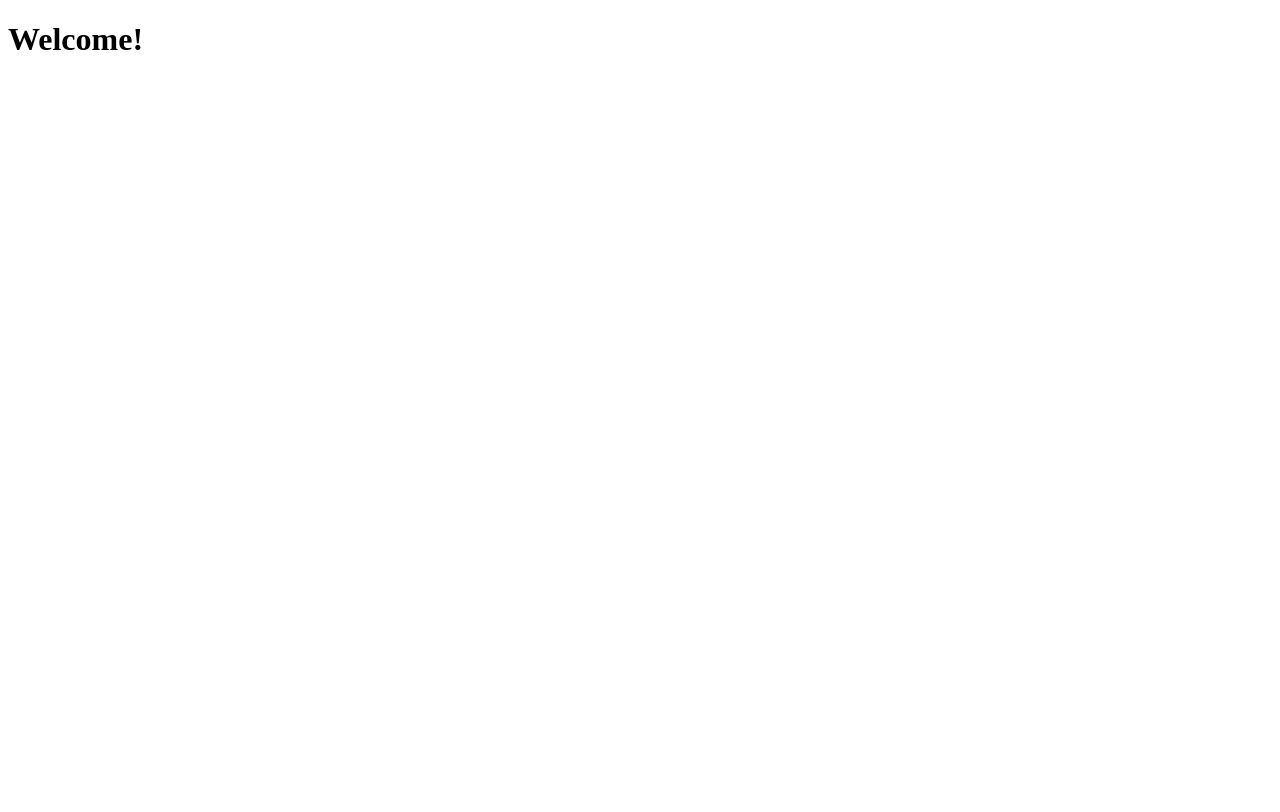
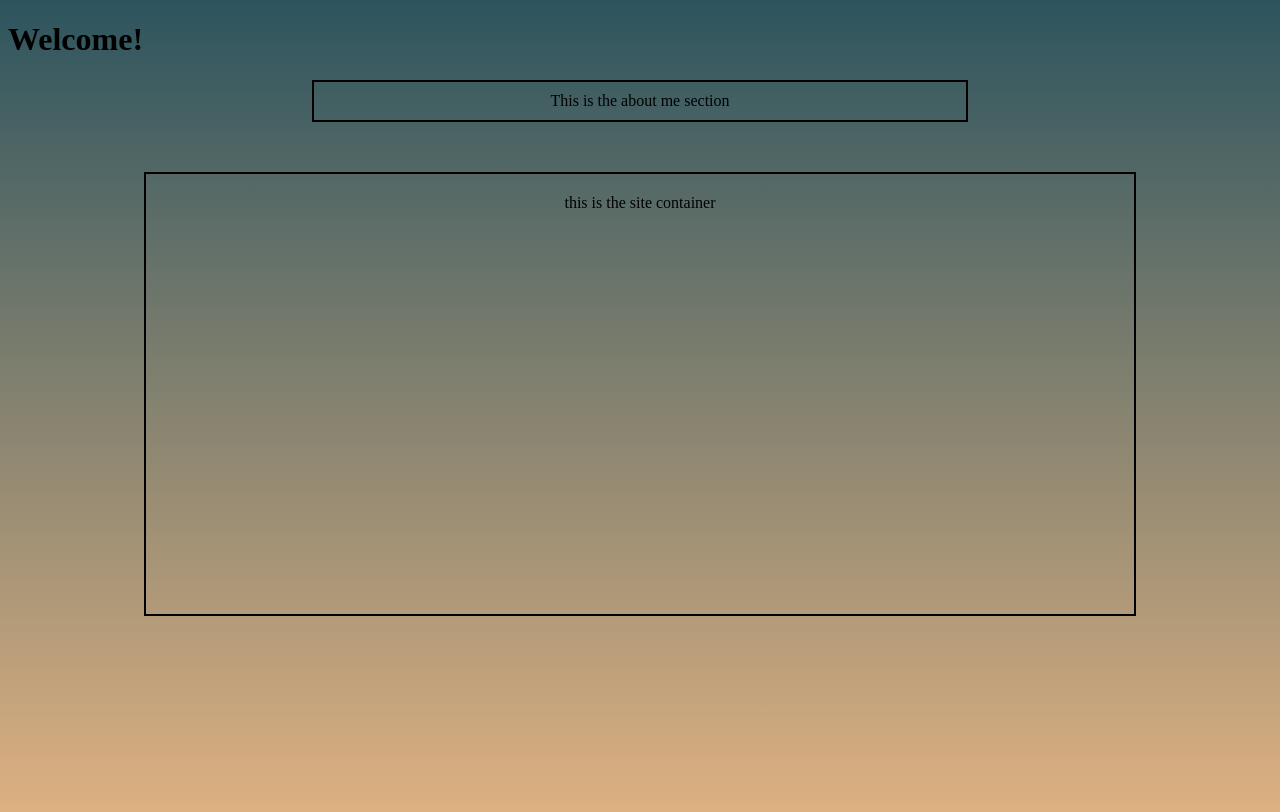
Before and after one commit to NandoLofi/portfoliofinal, a plain HTML site: page portfolio.html in a window 1280 px wide. Drawn offline with Linux system fonts and the light colour scheme.

Commit message:
more styling and sample photos

```diff
--- a/portfolio.css
+++ b/portfolio.css
@@ -1,3 +1,20 @@
 body {
-    background-color: #e3a72f;
+    background: linear-gradient(#2d545e, #e1b382);
+    height: 100vh;
 }
+.aboutme_container {
+    margin: auto;
+    width: 50%;
+    border: 2px solid black;
+    padding: 10px;
+    text-align: center;
+}
+.site_container {
+    margin: 50px auto;
+    height: 50%;
+    width: 50%;
+    padding: 20px;
+    text-align: center;
+    border: 2px solid black;
+    width: 75%;
+}
--- a/portfolio.html
+++ b/portfolio.html
@@ -4,16 +4,19 @@
     <meta charset="UTF-8">
     <meta http-equiv="X-UA-Compatible" content="IE=edge">
     <meta name="viewport" content="width=device-width, initial-scale=1.0">
+    <link rel="stylesheet" href="./portfolio.css">
+    <script src="./portfolio.js"></script>
     <title>Fernando's Portfolio</title>
 </head>
 <body>
     <h1>Welcome!</h1>
     <div class="aboutme_container">
         <div class="aboutme">
-
+            This is the about me section
         </div>
     </div>
-    <div class="site_thumbs_container">
+    <div class="site_container">
+        this is the site container
 
     </div>
 </body>
```
Also changed, not shown: photos/22C89D7E-2D7A-4C28-BFBD-7D228561F3AF_1_105_c.jpeg (added), photos/BD226B68-B79C-4434-A6AE-1482398134BF_1_105_c.jpeg (added), photos/F2354E03-7E84-4723-8003-E26B831847C0_1_105_c.jpeg (added).
